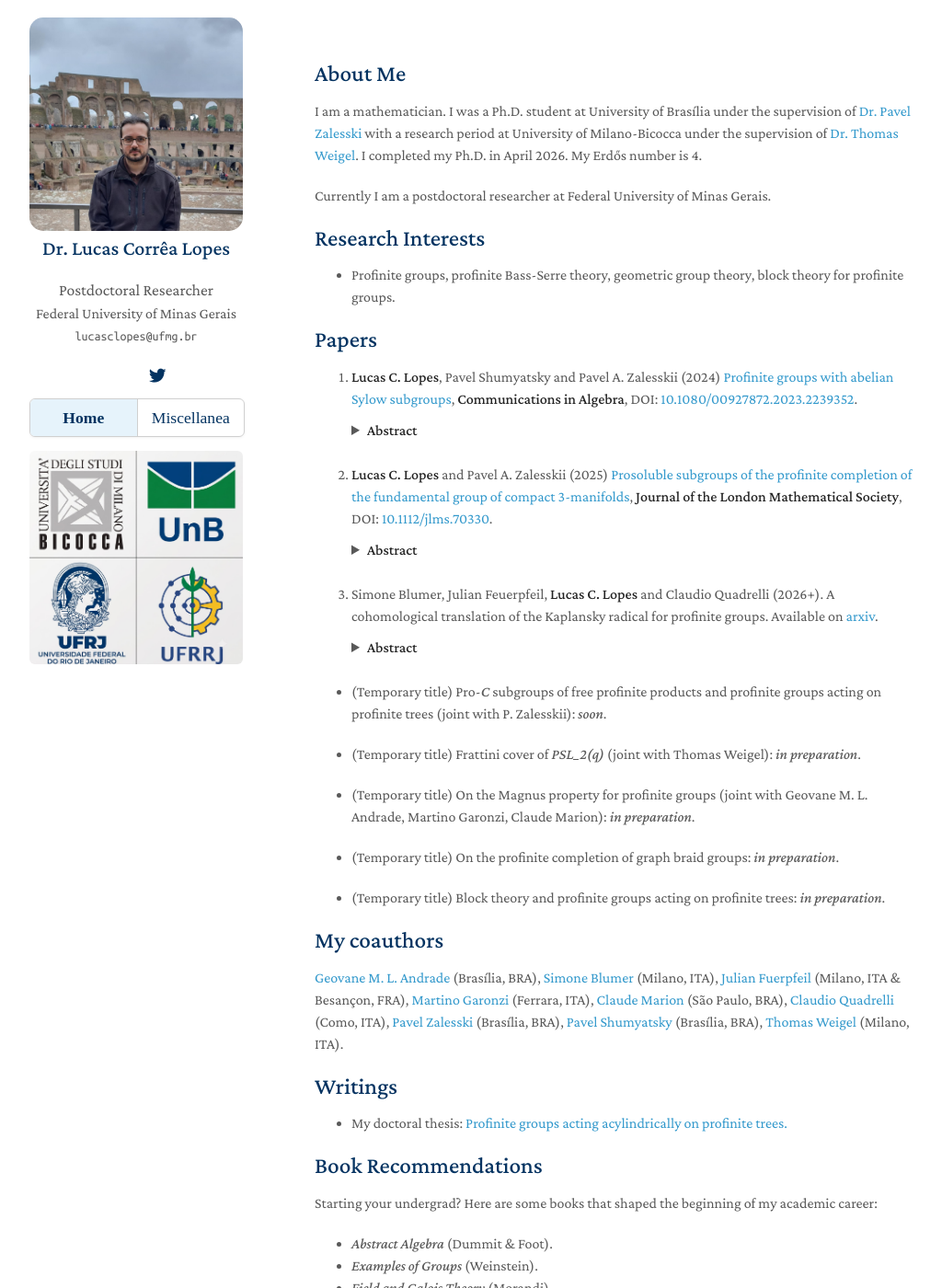
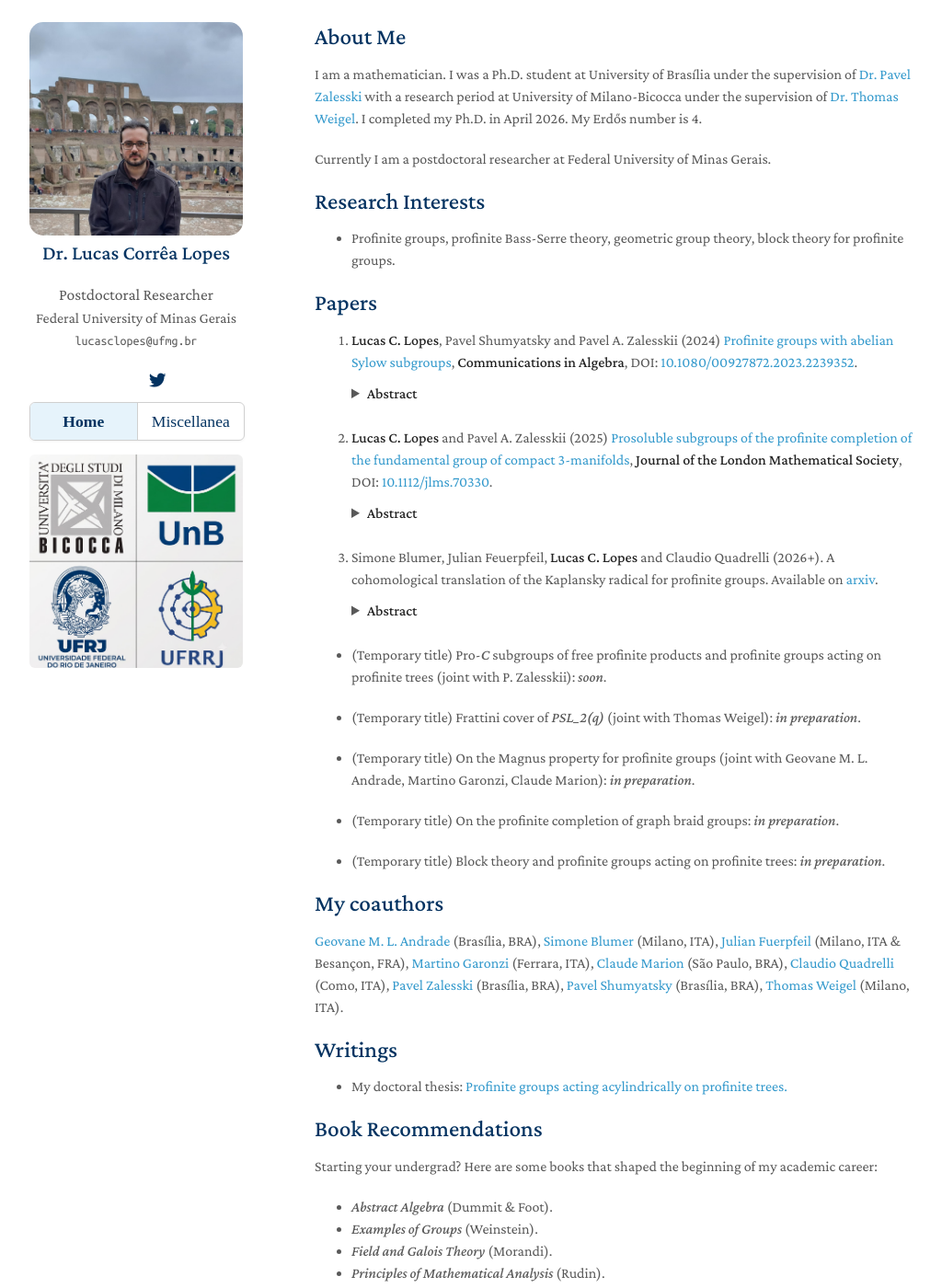
Before and after one commit to lcorrealopes/home, a Jekyll site: the page built from index.md, in a window 1280 px wide and 1400 px high. Shown: the whole window at 92% size, without its empty margins (128-1152 px from the left). Built offline with Jekyll 4.4.1, drawn with Linux system fonts in a browser that asks for light colours; nearby versions of some CDN libraries; a style sheet for code colours, icons or effects is not loaded.

Commit message:
Update minimal-light.scss

```diff
--- a/_sass/minimal-light.scss
+++ b/_sass/minimal-light.scss
@@ -383,7 +383,7 @@ header {
   float:left;
   position:fixed;
   -webkit-font-smoothing:subpixel-antialiased;
-  padding-top:1.2em;
+  padding-top:1.5em;
   text-align:center
 }
 
@@ -457,7 +457,7 @@ header ul a strong {
 section {
   width:650px;
   float:right;
-  padding-top:4.0em;
+  padding-top:1.5em;
   padding-bottom:50px;
 }
 
```
